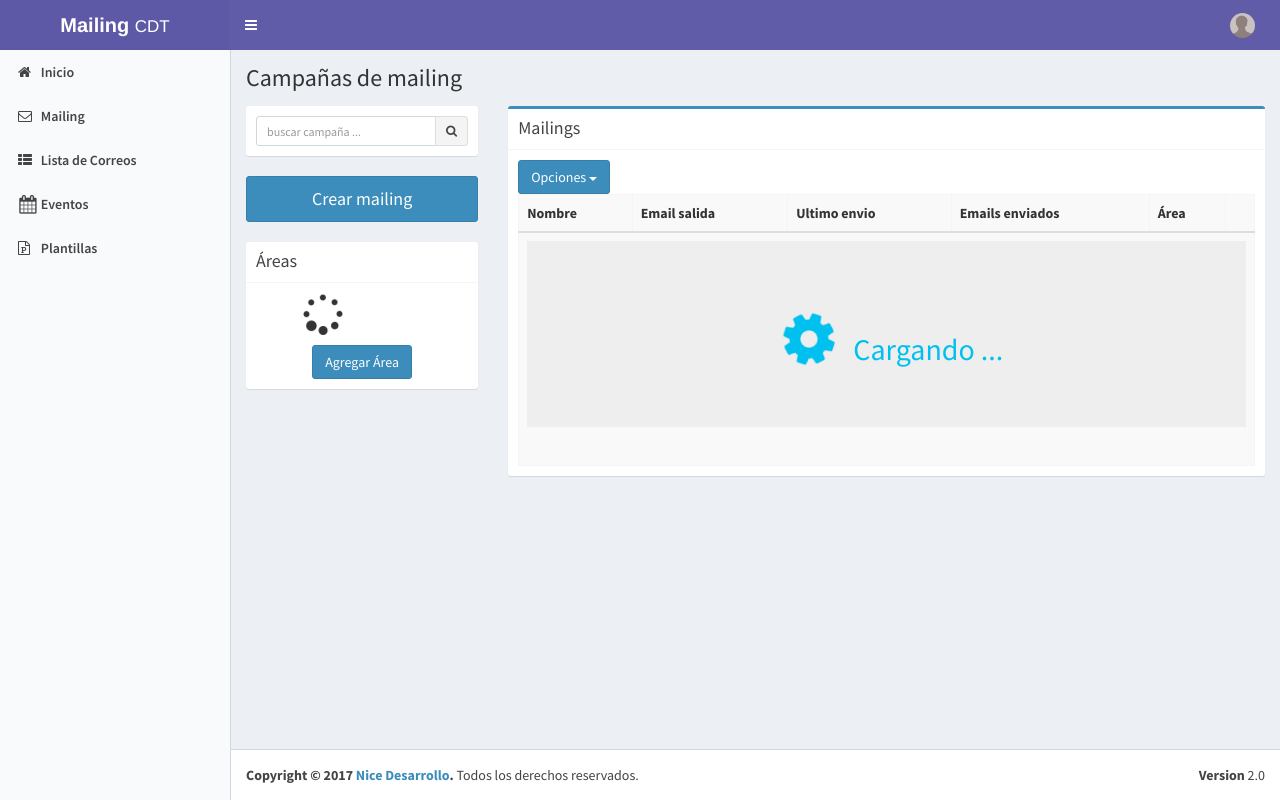
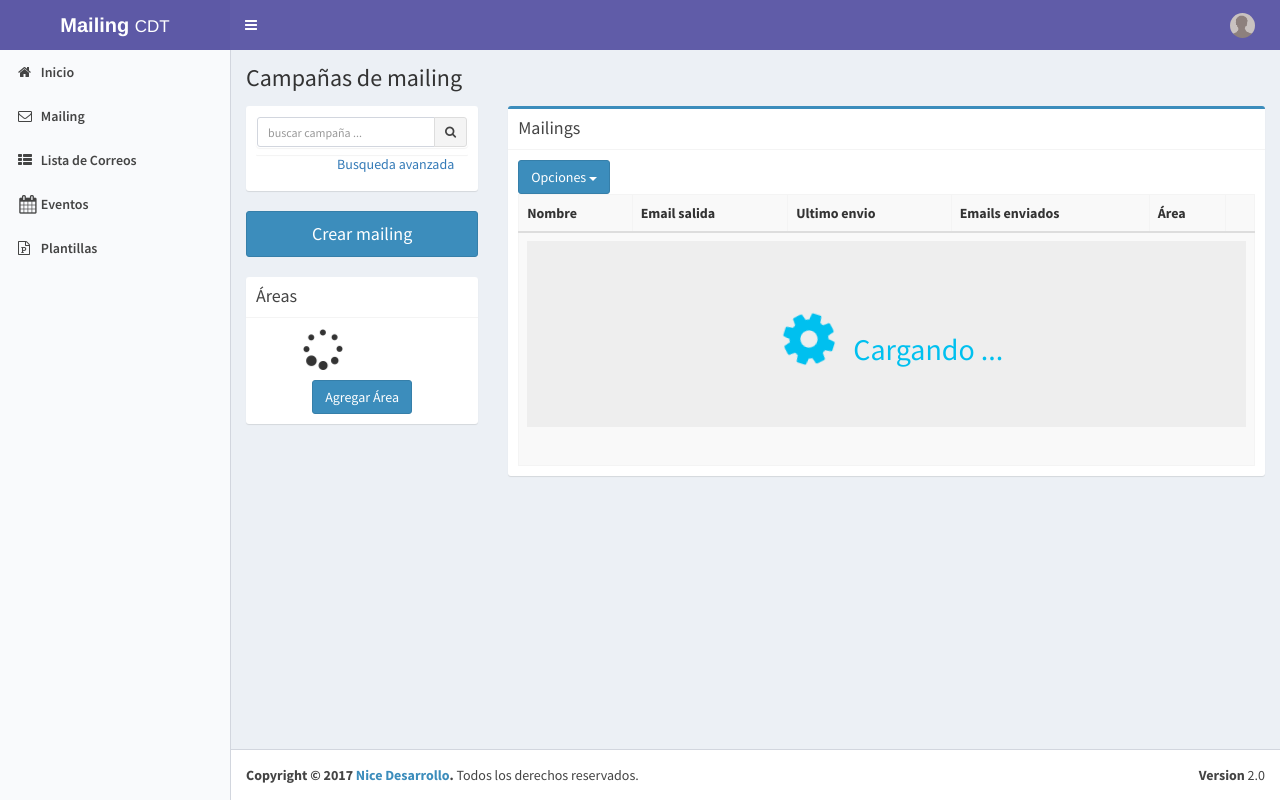
Before and after one commit to samuelmontoyag/Mailer_CDT, a Flask app: template templates/campagnas/list.html in a window 1280 px wide. Run offline with Flask 2, Linux system fonts and the light colour scheme; the template is opened without the code that fills it, so the values that code supplies are empty; parts of the project's set-up code (start-up, migrations or seed data) failed here and were passed over; some libraries are stand-ins or nearby versions.

Commit message:
ADD: filtros de busqueda y listado

```diff
--- a/templates/campagnas/list.html
+++ b/templates/campagnas/list.html
@@ -12,14 +12,56 @@
   <div class="row">
     <div class="col-md-3">
       {%call lib.create_box("", "box-solid no-padding")%}
-        <form id="search-form">
-          <div class="input-group input-group-sm">
-            <input type="text" placeholder="buscar campaña ..." class="form-control">
-              <span class="input-group-btn">
-                <button type="button" class="btn btn-default btn-flat"><i class="fa fa-search" aria-hidden="true"></i></button>
-              </span>
+        <div class="panel-group" id="accordion" role="tablist" aria-multiselectable="true">
+          <div class="panel">
+            <div id="collapseOne" class="panel-collapse collapse in" role="tabpanel" aria-labelledby="headingOne">
+              <form class="search_form">
+                <div class="input-group input-group-sm">
+                  <input type="text" placeholder="buscar campaña ..." name="title" class="form-control">
+                    <span class="input-group-btn">
+                      <button type="submit" class="btn btn-default btn-flat"><i class="fa fa-search" aria-hidden="true"></i></button>
+                    </span>
+                </div>
+              </form>
+              <a class="collapsed btn btn-link pull-right" role="button" data-toggle="collapse" data-parent="#accordion" href="#collapseTwo" aria-expanded="false" aria-controls="collapseTwo">
+                Busqueda avanzada
+              </a>
+            </div>
           </div>
-        </form>
+          <div class="panel">
+            <div id="collapseTwo" class="panel-collapse collapse" role="tabpanel" aria-labelledby="headingTwo">
+              <form class="search_form">
+                <div class="form-group">
+                  <label for="title">Titulo de campaña</label>
+                  <input class="form-control input-sm" type="text" placeholder="Titulo de campaña" name="title">
+                </div>
+                <div class="form-group">
+                  <label>Estado de campaña</label>
+                  <ul class="list-unstyled">
+                    <li><input type="checkbox" name="status" checked class="minimal" value="sent" > <label>Enviadas</label></li>
+                    <li><input type="checkbox" name="status" checked class="minimal" value="save"> <label>Almacenada</label></li>
+                    <li><input type="checkbox" name="status" checked class="minimal" value="paused"> <label>Pausada</label></li>
+                    <li><input type="checkbox" name="status" checked class="minimal" value="sending"> <label>En proceso</label></li>
+                  </ul>
+                </div>
+                <div class="form-group">
+                  <label>Rango de envio</label>
+                  <input class="form-control input-sm" type="text" placeholder="fecha envio inicial" name="sendtime_start">
+                  <input class="form-control input-sm" type="text" placeholder="fecha envio final" name="sendtime_end">
+                </div>
+                <div class="form-group">
+                  <label>Area</label>
+                  <select class="select2" multiple="multiple" data-placeholder="Filtrar por areas" style="width: 100%;" name="folder_id"></select>
+                </div>
+
+                <button type="submit" class="btn btn-primary pull-right">Buscar <i class="fa fa-search" aria-hidden="true"></i></button>
+                <a class="btn btn-link pull-right" role="button" data-toggle="collapse" data-parent="#accordion" href="#collapseOne" aria-expanded="true" aria-controls="collapseOne">
+                  Busqueda simple
+                </a>
+              </form>
+            </div>
+          </div>
+        </div>
       {%endcall%}
       <a href="/campagnas/create" class="btn btn-lg btn-primary btn-block margin-bottom">Crear mailing</a>
 
@@ -135,26 +177,25 @@ Modals
   </div>
 </div>
 {% endblock %}
+{% block extra_css %}
+<link rel="stylesheet" href="/static/plugins/iCheck/all.css">
 
-
-
+{% endblock %}
 
 {% block extra_js %}
+<script src="/static/plugins/iCheck/icheck.min.js"></script>
+<script src="/static/js/handlebars.js"></script>
 
-<script src="/static/js/handlebars.js"></script>
 {% raw %}
-
 <script id="mailing-template" type="text/x-handlebars-template">
   {{#each data}}
   <tr id="c{{id}}">
     <td id="name"><a href="/campagnas/detalles/{{id}}">{{title}}</a></td>
-
     <td id="create" style="display:None">{{create_time}}</td>
     <td>{{from_name}} &lt;{{from_email}}&gt;</td>
     <td style="display:None">{{subject}}</td>
     <td id="lastSend">{{send_time}}</td>
     <td id="emails">{{emails_sent}}</td>
-
     <td id="area" class="area_td" data_folder_id="{{folder}}">
       {{folder_id}}
     </td>
@@ -200,6 +241,15 @@ Modals
     </li>
   {{/each}}
 </script>
+<script id="loading-template" type="text/x-handlebars-template">
+<tr>
+  <td colspan="6">
+    <div class="jumbotron text-center">
+      <h2 class="text-aqua"><i class="fa fa-cog fa-spin fa-2x fa-fw" aria-hidden="true"></i> Cargando ...</h2>
+    </div>
+  </td>
+</tr>
+</script>
 {% endraw %}
 
 
@@ -214,6 +264,7 @@ Modals
   $(function(){
     var mailing_template =  Handlebars.compile($("#mailing-template").html());
     var areas_template =  Handlebars.compile($("#areas-template").html());
+    var loading_template =  Handlebars.compile($("#loading-template").html());
 
     $.ajax({
       url: "{{url_for('.ajax_folder_list')}}",
@@ -241,11 +292,16 @@ Modals
         $("td#nameAlert").text($(tr).children('td#name').text())
         $("td#areaAlert").text("Área actual: "+$(tr).children('td#area').text())
     })
-  })
-</script>
+    $(".search_form").on('submit', function(e){
+      e.preventDefault();
+      $("#mailing_list").html(loading_template());
+      $.post('{{url_for(".ajax_buscar_campagnas")}}',$(this).serialize(), function(data){
+        var htmlData = mailing_template(data);
+        $("#mailing_list").html(htmlData);
+      }, 'json');
 
-<script type="text/javascript">
-   $(".add_campaign").on('click', function(event){
+    })
+    $(".add_campaign").on('click', function(event){
       event.preventDefault();
       swal({
         title: 'Indique el nombre del área',
@@ -281,9 +337,7 @@ Modals
         })
       })
     });
-</script>
 
-<script type="text/javascript">
     $(document).on('click', '.delete_campaign', function( event){
       event.preventDefault();
       var campagna_id = $(this).data("code_id")
@@ -304,5 +358,11 @@ Modals
         });
       })
     });
+    $('input').iCheck({
+      checkboxClass: 'icheckbox_square-blue',
+      radioClass: 'iradio_square-blue',
+      increaseArea: '50%' // optional
+    });
+  })
 </script>
 {% endblock %}
```
Also changed, not shown: controllers/campagnas.py (+20 -20 lines).
